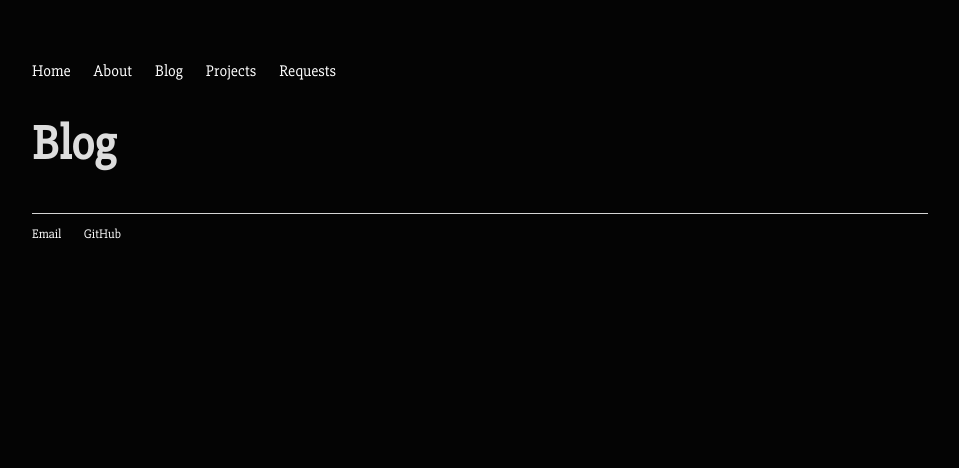
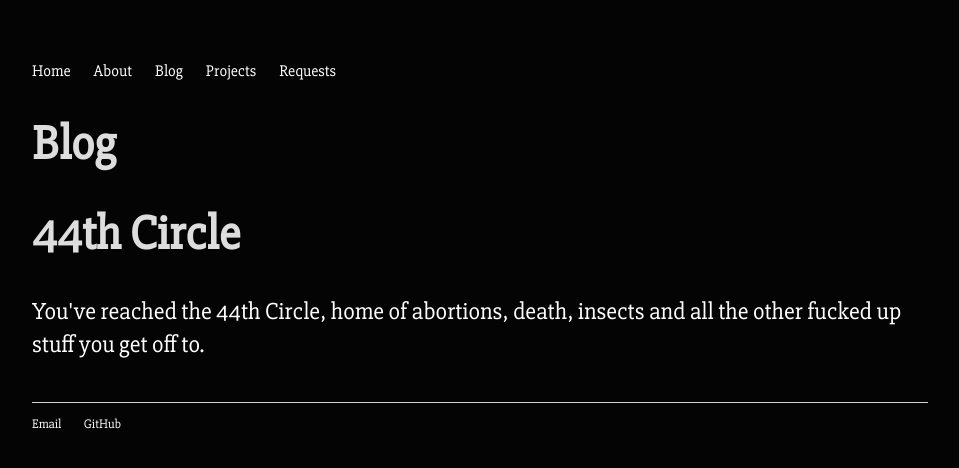
Before and after one commit to 44thCircle/44thCircle.github.io, a Jekyll site: the page built from blog/index.html, in a window 1280 px wide. Shown: the top 468 px of the page, without its empty margins (160-1119 px from the left). Built offline with Jekyll 4.4.1, drawn with Linux system fonts in a browser that asks for light colours.

Commit message:
testing homepage on blog

```diff
--- a/blog/index.html
+++ b/blog/index.html
@@ -3,6 +3,10 @@ layout: default
 title: Blog
 ---
 <h1>{{ page.title }}</h1>
+<div class="blurb">
+	<h1>44th Circle</h1>
+	<p>You've reached the <emph>44th Circle</emph>, home of abortions, death, insects and all the other fucked up stuff you get off to.</p>
+</div>
 <ul class="posts">
 
   {% for post in site.posts %}
```
